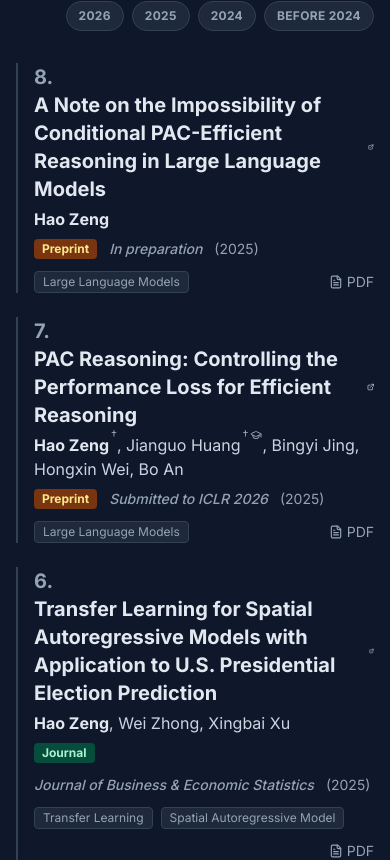
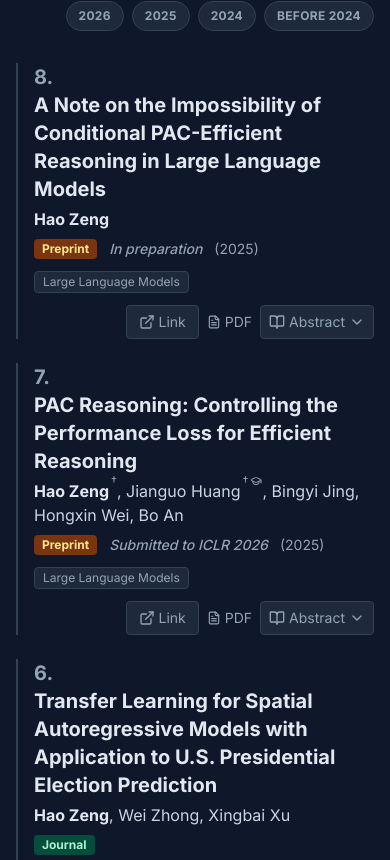
Before and after one commit to zenghao-stat/zenghao-stat.github.io, a React (Vite) app: page / in a window 390 px wide. Shown: the part 2891-3751 px from the top of the page. Built offline with nearby package versions, Linux system fonts and the light colour scheme.

Commit message:
feat: improve accessibility and mobile experience for publication list
- Add hover detection to conditionally show/hide interactive elements
- Implement expandable abstracts for mobile users
- Add visible link/abstract buttons for non-hover devices
- Include clean topics button for keyword filters

```diff
--- a/src/App.tsx
+++ b/src/App.tsx
@@ -15,7 +15,9 @@ import {
   ExternalLink,
   Combine,
   Merge,
-  RotateCcw
+  RotateCcw,
+  ChevronDown,
+  ChevronUp
 } from 'lucide-react';
 
 import { HAO_DATA } from './content';
@@ -158,6 +160,8 @@ export default function App() {
   const [keywordMatchMode, setKeywordMatchMode] = useState<'any' | 'all'>('any');
   const [topicsMenuOpen, setTopicsMenuOpen] = useState(false);
   const topicsMenuRef = useRef<HTMLDivElement | null>(null);
+  const [expandedAbstractIds, setExpandedAbstractIds] = useState<number[]>([]);
+  const [canHover, setCanHover] = useState<boolean>(false);
 
   const theme = THEMES[currentTheme];
   const preferredLightThemeRef = useRef(preferredLightTheme);
@@ -210,6 +214,18 @@ export default function App() {
     setTopicsMenuOpen(false);
   };
 
+  useEffect(() => {
+    const mql = window.matchMedia('(hover: hover) and (pointer: fine)');
+    const lg = window.matchMedia('(min-width: 1024px)');
+    const update = () => setCanHover(mql.matches && lg.matches);
+    update();
+    mql.addEventListener('change', update);
+    lg.addEventListener('change', update);
+    return () => {
+      mql.removeEventListener('change', update);
+      lg.removeEventListener('change', update);
+    };
+  }, []);
   const applyTheme = (nextTheme: ThemeKey) => {
     setCurrentTheme(nextTheme);
     if (nextTheme !== 'night') {
@@ -588,6 +604,19 @@ export default function App() {
                                     All
                                   </span>
                                 </button>
+                                <button
+                                  type="button"
+                                  onClick={() => {
+                                    setActiveKeywords([]);
+                                    setKeywordMatchMode('any');
+                                  }}
+                                  disabled={activeKeywords.length === 0 && keywordMatchMode === 'any'}
+                                  className={`px-2 py-1 rounded-full text-[11px] border ${theme.border} ${theme.cardBg} ${theme.textMuted} inline-flex items-center gap-1 transition-opacity ${activeKeywords.length === 0 && keywordMatchMode === 'any' ? 'opacity-40 cursor-not-allowed' : 'hover:border-slate-400'}`}
+                                  title="Clean topics"
+                                >
+                                  <RotateCcw size={12} />
+                                  Clean
+                                </button>
                               </div>
                             </div>
 
@@ -706,7 +735,7 @@ export default function App() {
                             className={`inline-flex items-center gap-1 hover:${theme.accent} transition-colors`}
                           >
                             <span>{pub.title}</span>
-                            <ExternalLink size={16} />
+                            {canHover && <ExternalLink size={16} />}
                           </a>
                         ) : (
                           pub.title
@@ -763,6 +792,17 @@ export default function App() {
 
                         {/* 链接按钮 */}
                         <div className="flex gap-2 ml-auto">
+                          {pub.url && pub.url !== '#' && (
+                            <a
+                              href={pub.url}
+                              target="_blank"
+                              rel="noopener noreferrer"
+                              className={`${canHover ? 'hidden' : ''} inline-flex items-center gap-1 px-3 py-1.5 rounded border ${theme.border} ${theme.cardBg} ${theme.textMuted} hover:${theme.accent} transition-colors`}
+                            >
+                              <ExternalLink size={16} />
+                              Link
+                            </a>
+                          )}
                           {pub.pdf && pub.pdf !== '#' && (
                             <a
                               href={pub.pdf}
@@ -783,14 +823,38 @@ export default function App() {
                               <Code size={14} /> Code
                             </a>
                           )}
+                          {pub.abs && (
+                            <button
+                              type="button"
+                              onClick={() =>
+                                setExpandedAbstractIds(prev =>
+                                  prev.includes(pub.id) ? prev.filter(x => x !== pub.id) : [...prev, pub.id]
+                                )
+                              }
+                              className={`${canHover ? 'hidden' : ''} inline-flex items-center gap-1 px-2 py-1 rounded border ${theme.border} ${theme.cardBg} ${theme.textMuted} hover:${theme.accent} transition-colors`}
+                            >
+                              <BookOpen size={16} />
+                              <span>Abstract</span>
+                              {expandedAbstractIds.includes(pub.id) ? <ChevronUp size={16} /> : <ChevronDown size={16} />}
+                            </button>
+                          )}
                         </div>
                       </div>
                       {pub.abs && (
-                        <div className={`hidden group-hover:block mt-3 p-3 rounded-lg border ${theme.border} ${theme.cardBg} shadow-sm`}>
-                          <p className={`text-sm ${currentTheme === 'night' ? 'text-slate-300' : 'text-slate-700'}`}>
-                            {pub.abs}
-                          </p>
-                        </div>
+                        <>
+                          <div className={`hidden ${canHover ? 'group-hover:block' : ''} mt-3 p-3 rounded-lg border ${theme.border} ${theme.cardBg} shadow-sm`}>
+                            <p className={`text-sm ${currentTheme === 'night' ? 'text-slate-300' : 'text-slate-700'}`}>
+                              {pub.abs}
+                            </p>
+                          </div>
+                          {expandedAbstractIds.includes(pub.id) && (
+                            <div className={`${canHover ? 'hidden' : ''} mt-3 p-3 rounded-lg border ${theme.border} ${theme.cardBg} shadow-sm`}>
+                              <p className={`text-sm ${currentTheme === 'night' ? 'text-slate-300' : 'text-slate-700'}`}>
+                                {pub.abs}
+                              </p>
+                            </div>
+                          )}
+                        </>
                       )}
                     </div>
                   ))}
```
